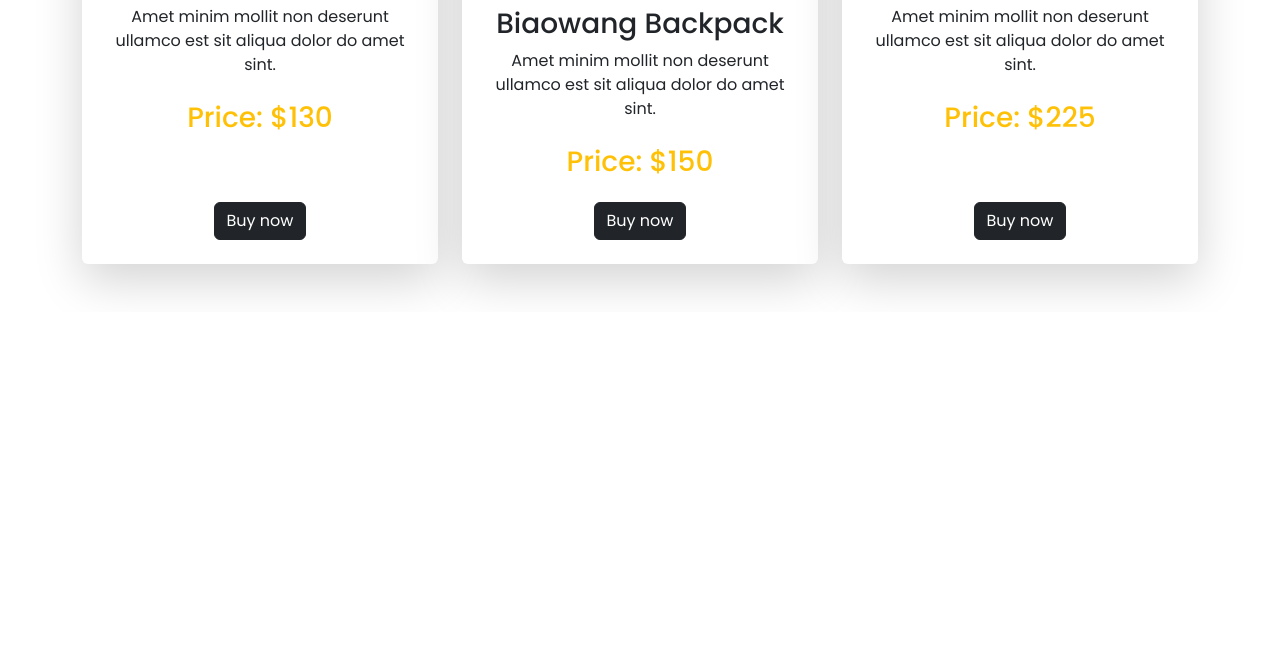
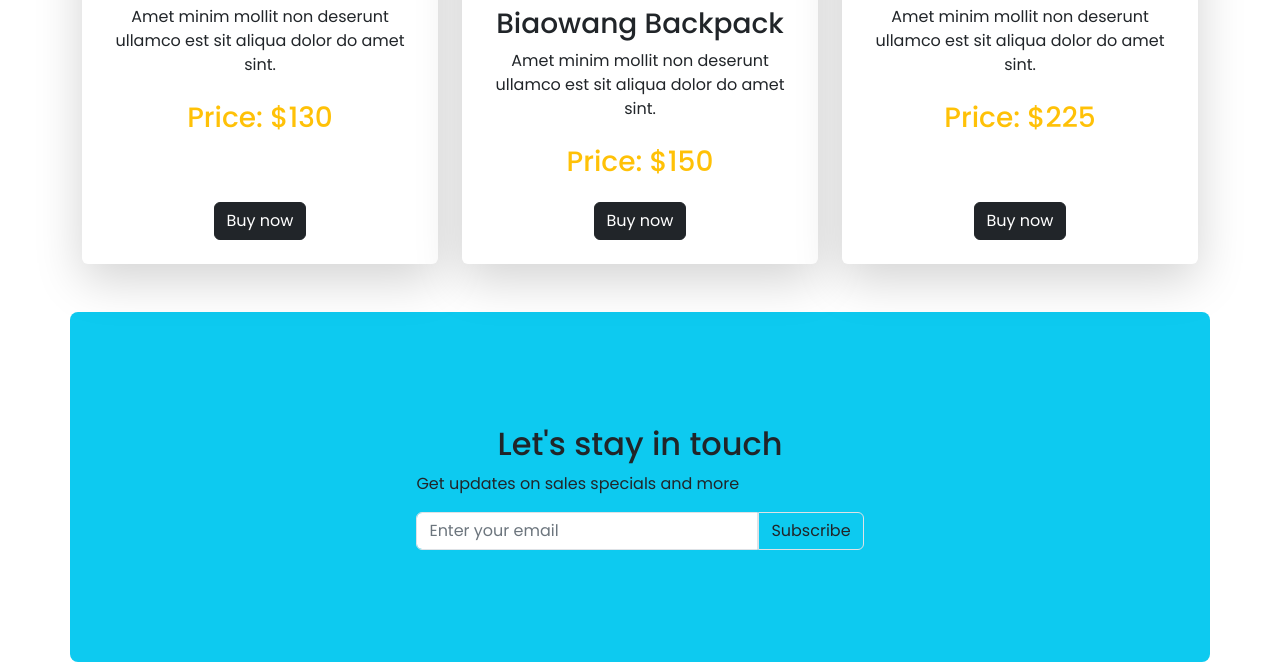
Before and after one commit to Alvi-C/panda-commerce, a plain HTML site: page index.html in a window 1280 px wide. Shown: the part 1776-2438 px from the top of the page. Before the commit the page ends 2088 px from the top, so only its background shows below. Drawn offline with nearby package versions, Linux system fonts and the light colour scheme.

Commit message:
Subscribe section done

```diff
--- a/index.html
+++ b/index.html
@@ -379,6 +379,20 @@
                 </div>
             </div>
         </section>
+
+        <!-- Subscribe section -->
+        <section style="height: 350px;"
+            class="container d-flex flex-column justify-content-center align-items-center bg-info rounded-3">
+            <div>
+                <h2 class="text-center">Let's stay in touch</h2>
+                <p>Get updates on sales specials and more</p>
+                <form class="d-flex justify-content-center">
+                    <input class="form-control border border-1 rounded-0 rounded-start" type="email"
+                        id="exampleInputEmail1" placeholder="Enter your email" aria-label="Search">
+                    <button class="btn border border-1 rounded-0 rounded-end" type="submit">Subscribe</button>
+                </form>
+            </div>
+        </section>
     </main>
 
     <script src="https://cdn.jsdelivr.net/npm/@popperjs/core@2.11.5/dist/umd/popper.min.js"
```
